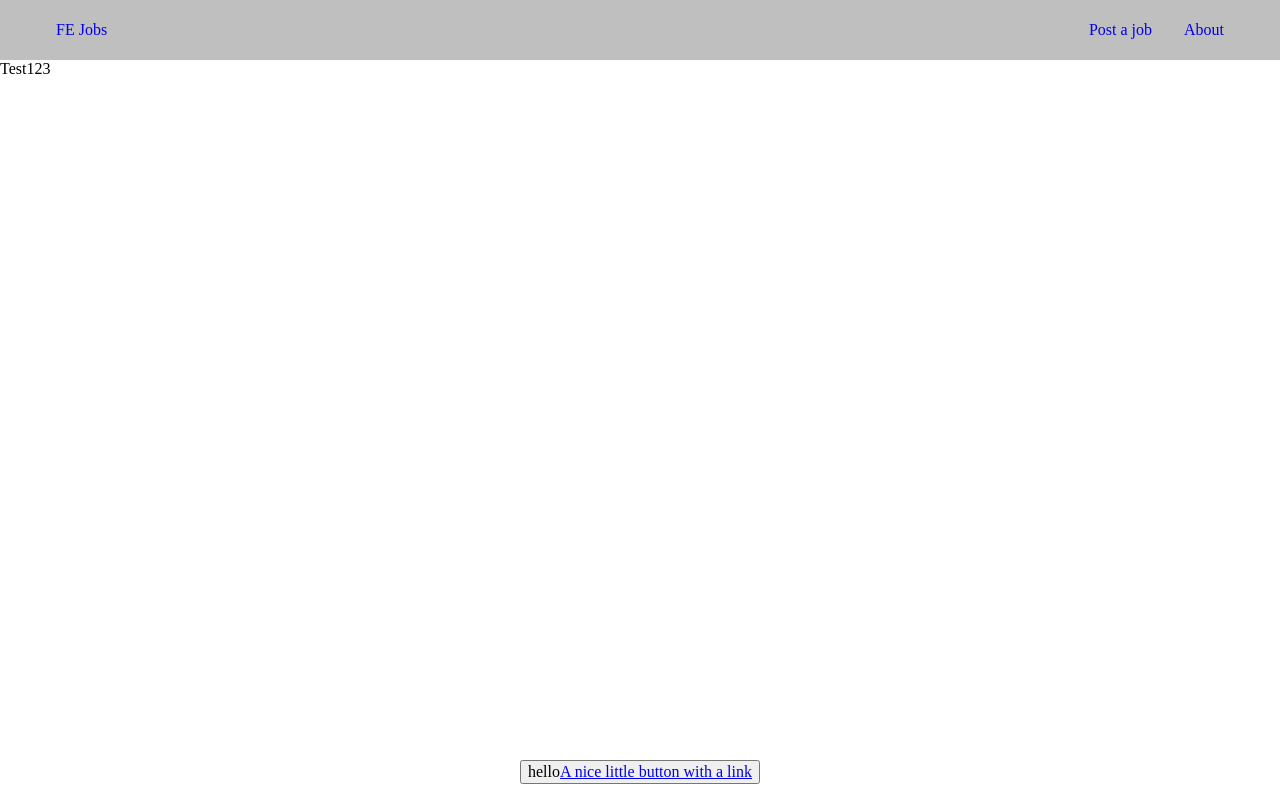
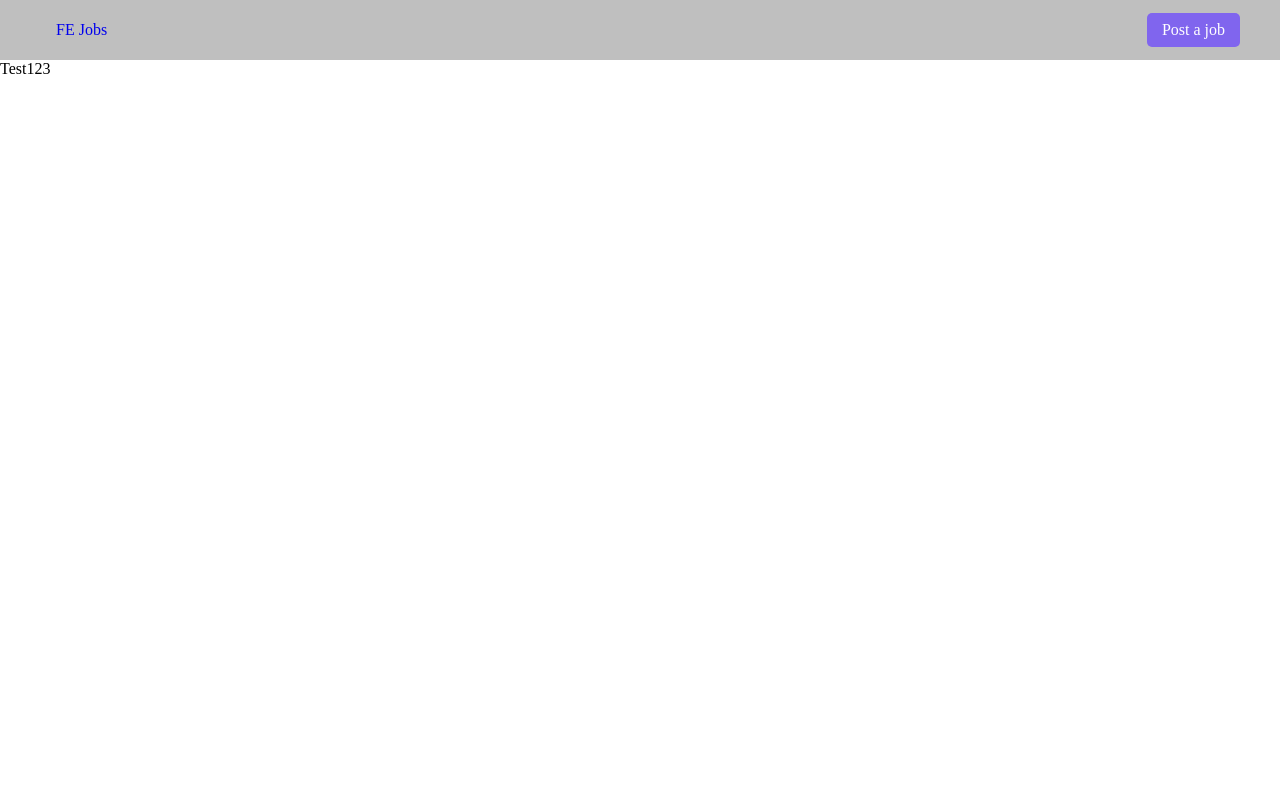
Before and after one commit to rpmonteiro/tech-jobs-switzerland, a Preact app: page / in a window 1280 px wide. Built offline with nearby package versions, Linux system fonts and the light colour scheme.

Commit message:
Style navbar and button

```diff
--- a/src/components/button/index.tsx
+++ b/src/components/button/index.tsx
@@ -1,19 +1,20 @@
 import * as preact from 'preact';
 import { Link } from '../link';
-import './styles.less';
+import classnames from 'classnames';
 
 interface Props {
+  to?: string;
   text: string;
-  to?: string;
+  orange: boolean;
   containerClass?: string;
 }
 
 export class Button extends preact.Component<Props> {
   render() {
-    const { text, containerClass, to } = this.props;
+    const { text, containerClass, to, orange } = this.props;
 
     const buttonText = (
-      <span class="button__text">
+      <span className="button__text">
         {text}
       </span>
     );
@@ -23,12 +24,9 @@ export class Button extends preact.Component<Props> {
       : buttonText;
 
     return (
-      <div class={containerClass}>
-        <button class="button">
-        hello
-          {childEl}
-        </button>
-      </div>
+      <button className="button">
+        {childEl}
+      </button>
     );
   }
 }
--- a/src/components/button/styles.less
+++ b/src/components/button/styles.less
@@ -1,2 +1,9 @@
 .button {
+  border-radius: 5px;
+  padding: 8px 15px;
+  background-color: @color-primary;
+
+  > * {
+    color: @white;
+  }
 }
--- a/src/components/link/index.tsx
+++ b/src/components/link/index.tsx
@@ -2,6 +2,7 @@ import * as preact from 'preact';
 
 interface Props {
   to: string;
+  className?: string;
 }
 
 export class Link extends preact.Component<preact.RenderableProps<Props>> {
@@ -11,9 +12,9 @@ export class Link extends preact.Component<preact.RenderableProps<Props>> {
   }
 
   render() {
-    const { to, children } = this.props;
+    const { to, children, className = '' } = this.props;
     return (
-      <a href={to} onClick={this.clickHandler}>{children}</a>
+      <a class={className} href={to} onClick={this.clickHandler}>{children}</a>
     );
   }
 }
--- a/src/components/navbar/index.tsx
+++ b/src/components/navbar/index.tsx
@@ -1,16 +1,20 @@
 import * as preact from 'preact';
 import { Link } from '../link';
 import './styles.less';
+import { Button } from '../button';
 
 export const NavBar = () => (
-  <nav class="navbar">
-    <div class="navbar__container container-fluid">
-      <div class="logo">
+  <nav className="navbar">
+    <div className="navbar__container container-fluid">
+      <div className="logo">
         <Link to="/">FE Jobs</Link>
       </div>
-      <div class="links__container">
-        <Link to="/post-a-job">Post a job</Link>
-        <Link to="/about">About</Link>
+      <div className="links__container">
+        <Button
+          orange
+          text="Post a job"
+          to="/post-a-job"
+        />
       </div>
     </div>
   </nav>
--- a/src/components/navbar/styles.less
+++ b/src/components/navbar/styles.less
@@ -7,6 +7,7 @@
     justify-content: space-between;
   }
 
+  .logo {
     a {
       height: 100%;
       display: flex;
@@ -15,7 +16,9 @@
       text-decoration: none;
     }
   }
+}
 
 .links__container {
   display: flex;
+  align-items: center;
 }
--- a/src/routes/home/index.tsx
+++ b/src/routes/home/index.tsx
@@ -6,12 +6,6 @@ export class Home extends preact.Component {
     return (
       <div class="home-page">
         <div>Test123</div>
-
-        <Button
-          to="#"
-          text="A nice little button with a link"
-          containerClass="home-button__container"
-        />
       </div>
     );
   }
--- a/src/styles.less
+++ b/src/styles.less
@@ -1,6 +1,7 @@
 @import './variables.less';
+@import './utils/normalize.css';
 @import './routes/home/styles.less';
-@import './utils/normalize.css';
+@import './components/button/styles.less';
 
 body {
   position: absolute;
@@ -9,6 +10,14 @@ body {
   left: 0;
   right: 0;
   margin: 0;
+}
+
+a {
+  text-decoration: none;
+}
+
+button {
+  border: none;
 }
 
 .root {
--- a/src/variables.less
+++ b/src/variables.less
@@ -8,3 +8,7 @@
 // colors
 @black: #000;
 @white: #fff;
+@color-primary: #8065EE;
+
+// buttons
+@button-height: 38px;
```
Lines whose indentation alone changed are shown as unchanged.
